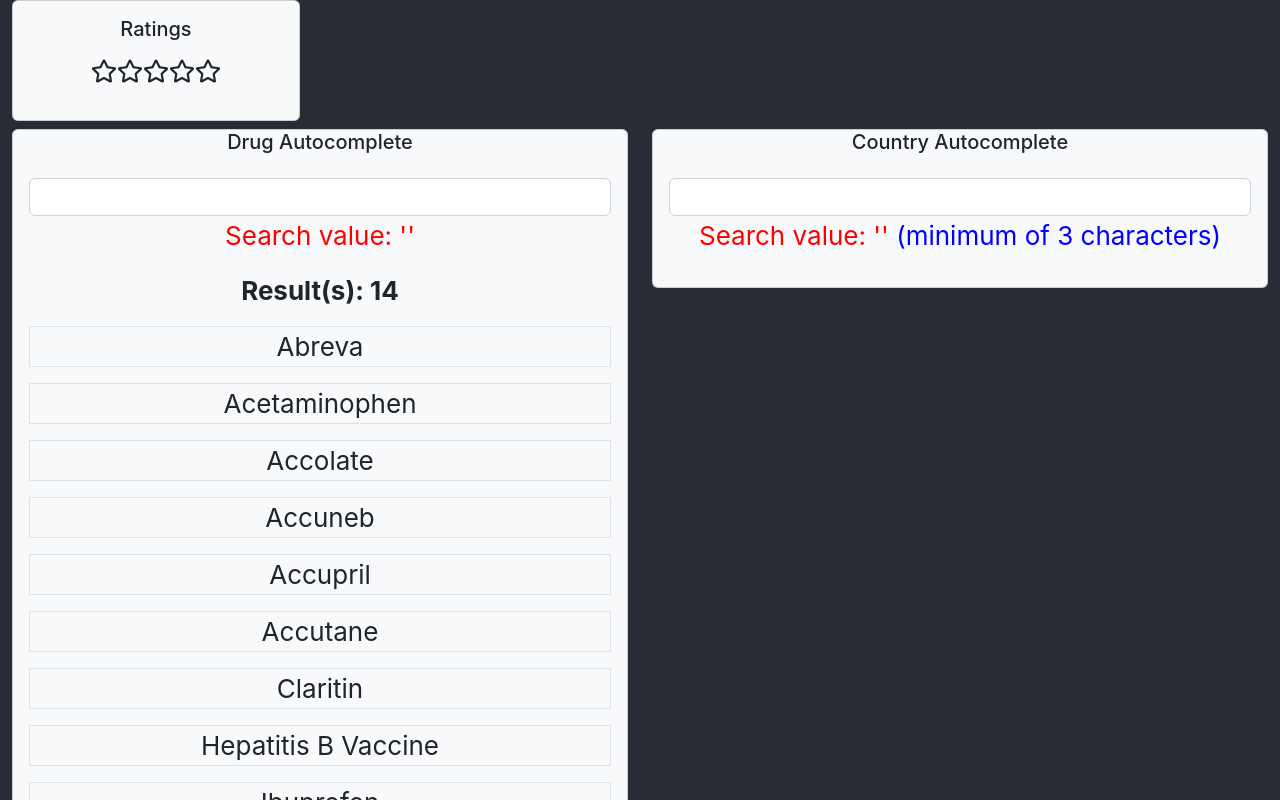
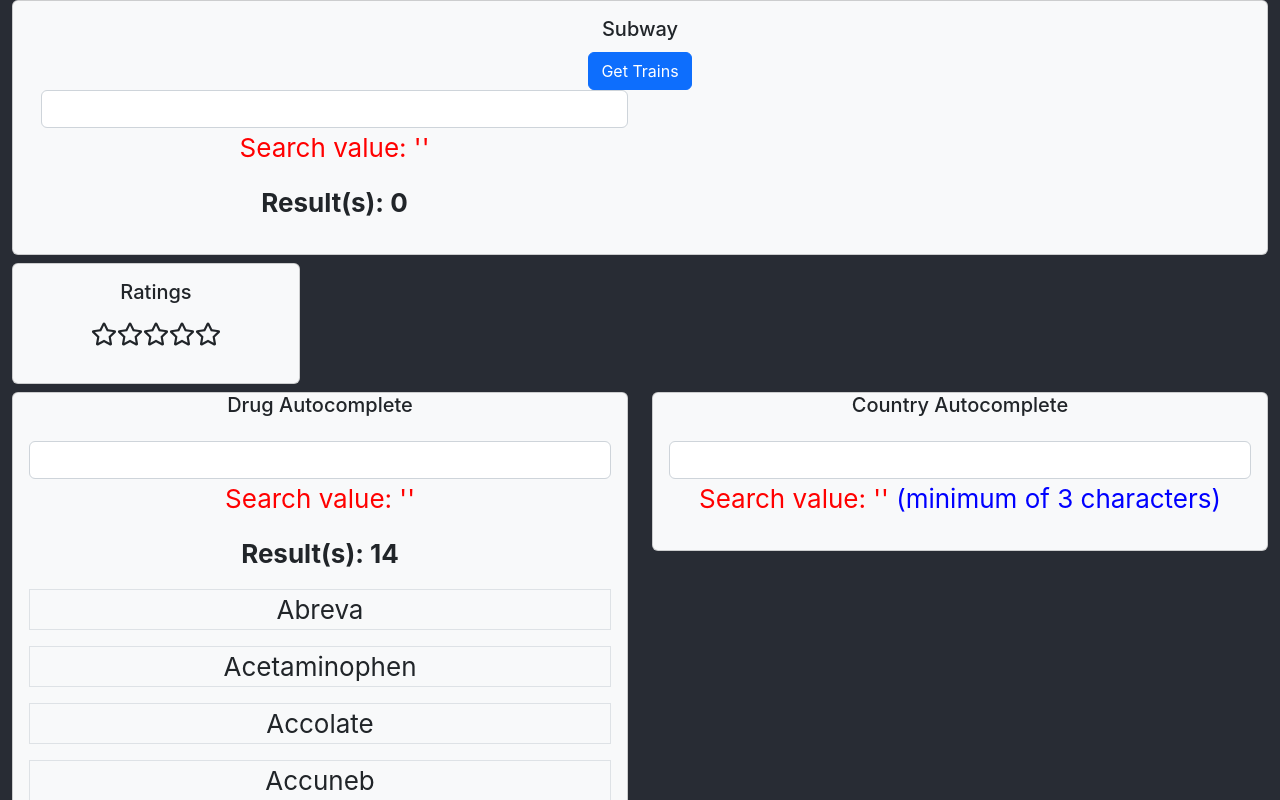
Before and after one commit to isaackehle/react-components, a React (Create React App) app: page / in a window 1280 px wide. Shown: the top 800 px of the page. Built offline with nearby package versions, Linux system fonts and the light colour scheme; the HTML template or start-up script is replaced by a standard one.

Commit message:
added subway component

```diff
--- a/src/App.tsx
+++ b/src/App.tsx
@@ -1,13 +1,23 @@
 import { Card, Col, Container, Row } from "react-bootstrap";
 import "typeface-roboto";
 import "./App.css";
-import { CountryAutocomplete, DrugAutocomplete, StarRatings } from "./libs/";
+import { CountryAutocomplete, DrugAutocomplete, StarRatings, Subway } from "./libs/";
 
 function App() {
   return (
     <div className="App">
       <header className="App-header">
         <Container fluid>
+          <Row>
+            <Col xs={12}>
+              <Card bg="light" text="dark" className="mb-2">
+                <Card.Body>
+                  <Card.Title>Subway</Card.Title>
+                  <Subway />
+                </Card.Body>
+              </Card>
+            </Col>
+          </Row>
           <Row>
             <Col>
               <Card style={{ width: "18rem" }} bg="light" text="dark" className="mb-2">
--- /dev/null
+++ b/src/libs/Subway.tsx
@@ -0,0 +1,151 @@
+import { useState } from "react";
+import { Col, Container, Row, Stack } from "react-bootstrap";
+import Button from "react-bootstrap/Button";
+import Autocomplete from "./Autocomplete";
+
+interface TrainStation {
+  id: string;
+  location: number[];
+  name: string;
+  stops: any;
+}
+
+interface StationArrival {
+  route: string;
+  time: string;
+}
+
+interface StationArrivalPerDirection extends StationArrival {
+  dir: "N" | "S";
+}
+
+interface StationArrivalData {
+  routes: string[];
+  N: StationArrival[];
+  S: StationArrival[];
+  id: string;
+  last_update: string;
+  location: any;
+  name: string;
+  stops: any[];
+}
+
+interface StationArrivalResponse {
+  data: StationArrivalData[];
+  updated: string;
+}
+
+export default function Subway() {
+  const [trainStations, setTrainStationList] = useState<TrainStation[]>([]);
+  const [stationNames, setStationNames] = useState<string[]>([]);
+  const [stationArrivalTimes, setStationArrivalTimes] = useState<StationArrivalPerDirection[]>([]);
+
+  const getTrainStations = async () => {
+    const data = await fetch("https://raw.githubusercontent.com/jonthornton/MTAPI/master/data/stations.json", { method: "GET" });
+    const json = await data.json();
+
+    const stations = Object.keys(json).reduce((accum, key) => {
+      const k = key as keyof typeof json;
+      const station = json[k];
+      accum.push(station);
+      return accum;
+    }, [] as TrainStation[]);
+
+    console.log(stations);
+
+    setTrainStationList(stations);
+
+    setStationNames(stations.map((station) => station.name));
+  };
+
+  const stationClicked = (value: string) => {
+    console.log(value);
+
+    const station = trainStations.find((x) => x.name === value);
+    if (station) showArrivalTimes(station);
+  };
+
+  const showArrivalTimes = async (station: TrainStation) => {
+    console.log(station.id);
+
+    const data = await fetch(`https://api.wheresthefuckingtrain.com/by-id/${station.id}`, { method: "GET" });
+    const json: StationArrivalResponse = await data.json();
+
+    const arrivalTimes: StationArrivalPerDirection[] = json.data.reduce((accum, d) => {
+      const times: StationArrivalPerDirection[] = [];
+
+      for (const x of d.N) {
+        const time: StationArrivalPerDirection = { ...x, dir: "N" };
+        times.push(time);
+      }
+      for (const x of d.S) {
+        const time: StationArrivalPerDirection = { ...x, dir: "S" };
+        times.push(time);
+      }
+
+      accum.push(...times);
+
+      return accum;
+    }, [] as StationArrivalPerDirection[]);
+
+    // console.log({ arrivalTimes });
+    setStationArrivalTimes(arrivalTimes);
+  };
+
+  return (
+    <div>
+      <Container fluid>
+        <Row>
+          <Col xs={12}>
+            <Button variant="primary" onClick={getTrainStations}>
+              Get Trains
+            </Button>
+          </Col>
+        </Row>
+        <Row>
+          <Col xs={6}>
+            <Autocomplete input={stationNames} min_len={0} handler={stationClicked}></Autocomplete>
+          </Col>
+
+          {/* <Col xs={6}>
+            <Stack gap={3}>
+              {trainStations.map((station, key) => (
+                <div key={key} className="bg-light border" onClick={() => showArrivalTimes(station)}>
+                  {station.name}
+                </div>
+              ))}
+            </Stack>
+          </Col> */}
+          <Col xs={6}>
+            <Stack gap={3}>
+              {stationArrivalTimes.map((arrivalTime, key) => (
+                <div key={key} className="bg-light border">
+                  {arrivalTime.dir}: [{arrivalTime.route}] {arrivalTime.time}
+                </div>
+              ))}
+            </Stack>
+          </Col>
+        </Row>
+      </Container>
+    </div>
+  );
+}
+
+// const FilterInputs = (val: string, min: number, input: string[]) => {
+//   const [filtered, setFiltered] = useState<string[]>([]);
+
+//   useEffect(() => {
+//     if (!val) {
+//       if (min) return setFiltered([]);
+//       return setFiltered(input);
+//     }
+
+//     if (min && val.length < min) return setFiltered([]);
+//     return setFiltered(input.filter((str: string) => str.toLowerCase().includes(val.toLowerCase())));
+//   }, [val, min, input]);
+
+//   return filtered;
+// };
+
+// const [searchVal, setSearchVal] = useState("");
+// const filtered = FilterInputs(searchVal, min_len, input);
--- a/src/libs/index.tsx
+++ b/src/libs/index.tsx
@@ -1,5 +1,5 @@
 import CountryAutocomplete from "./CountryAutocomplete";
 import DrugAutocomplete from "./DrugAutocomplete";
 import StarRatings from "./StarRatings";
-
-export { CountryAutocomplete, DrugAutocomplete, StarRatings };
+import Subway from "./Subway";
+export { CountryAutocomplete, DrugAutocomplete, StarRatings, Subway };
```
